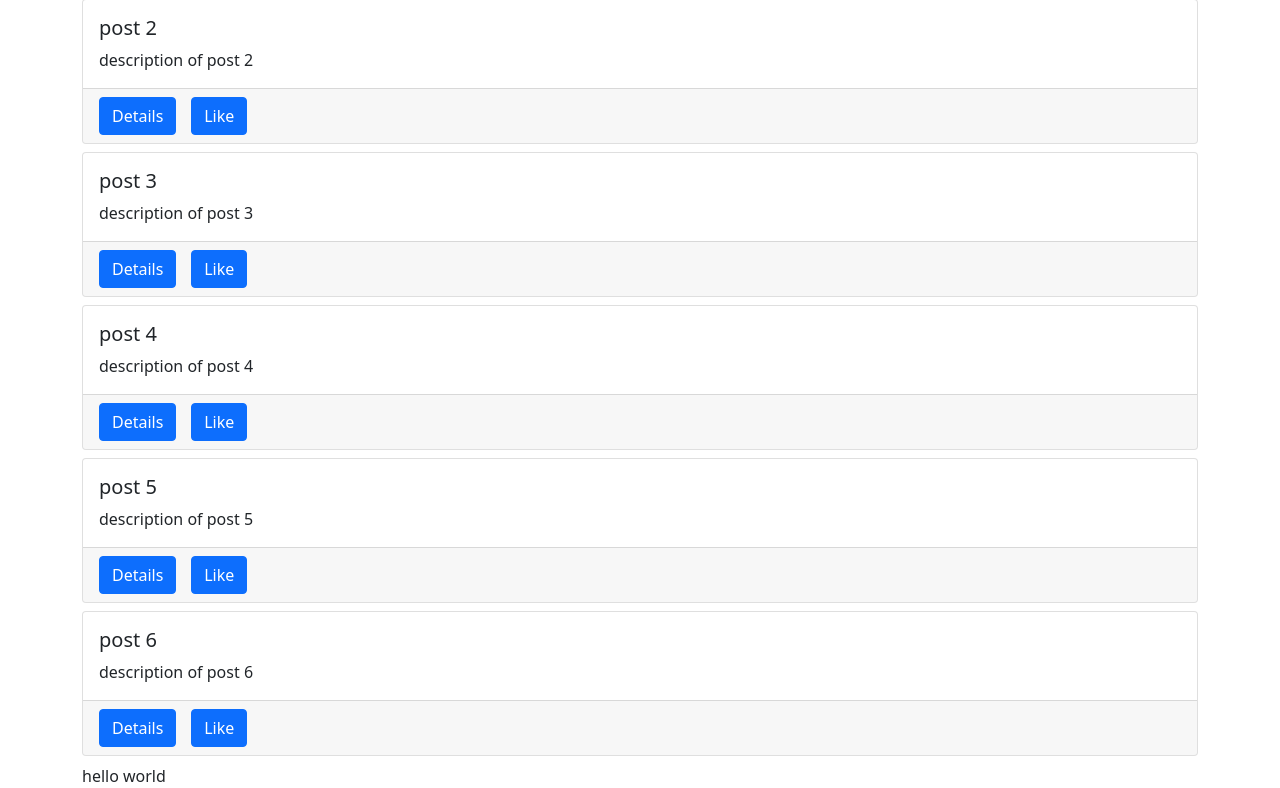
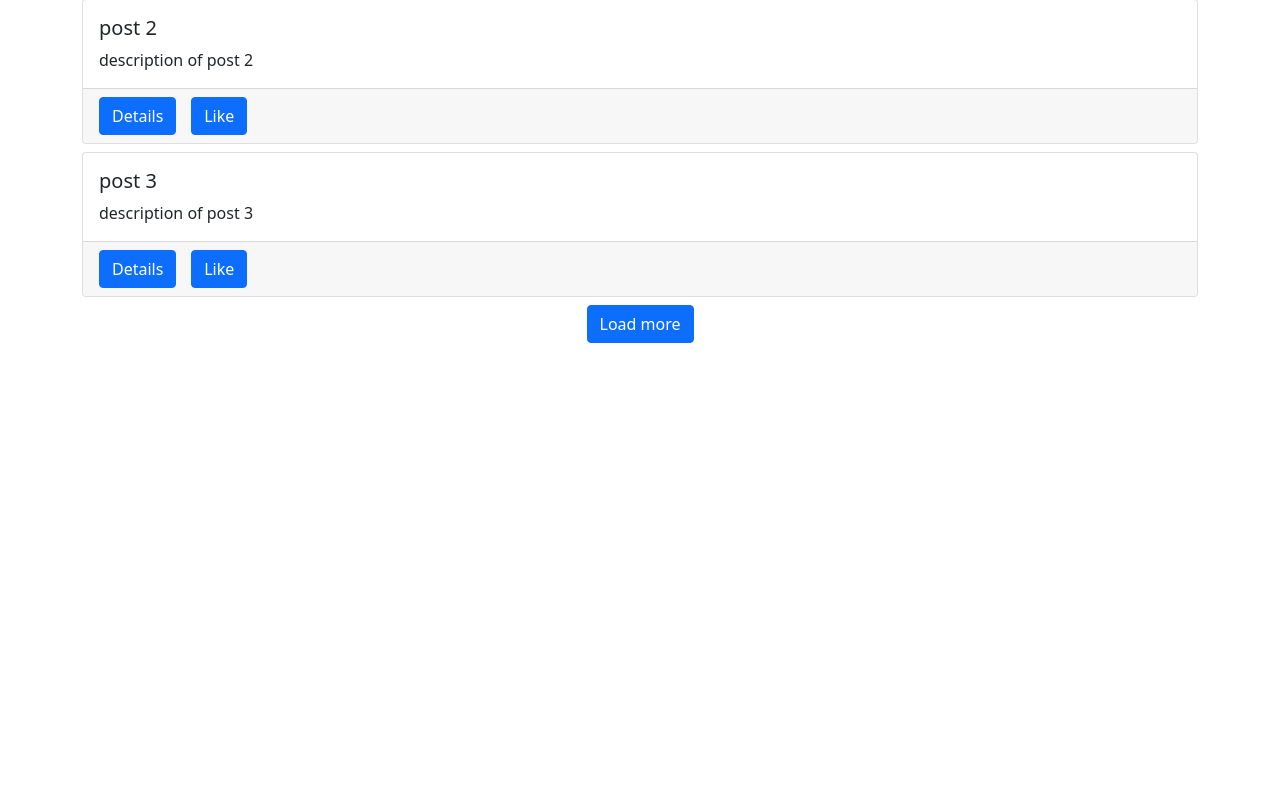
Before and after one commit to Mike-Lemelin/SENG2040-A4, a Django app: page / in a window 1280 px wide. Shown: the part 170-958 px from the top of the page. After the commit the page ends 513 px from the top, so only its background shows below. Run offline with Django 5.2, Linux system fonts and the light colour scheme; data comes from the database, SQL or seed files in the repository; data that the repository does not hold is empty; some libraries are stand-ins or nearby versions.

Commit message:
Added code to load more posts with the click of a button, then display a message when there are no more posts to load

```diff
--- a/dj_ajax/src/posts/static/posts/main.js
+++ b/dj_ajax/src/posts/static/posts/main.js
@@ -1,28 +1,21 @@
 console.log('hello world')
 
-const hellowWorldBox = document.getElementById('hello-world')
 const postsBox = document.getElementById('posts-box')
+const spinnerBox = document.getElementById('spinner-box')
+const loadBtn = document.getElementById('load-btn')
+const endBox = document.getElementById('end-box')
 
-hellowWorldBox.innerHTML = 'hello <b>world'
+let visible = 3
 
+const getData = () => {
     $.ajax({
         type: 'GET',
-    url: '/hello-world/',
-    success: function(response){
-        console.log('success', response)
-        hellowWorldBox.textContent = response.text
-    },
-    error: function(error){
-        console.log('error', error)
-    }
-})
-
-$.ajax({
-    type: 'GET',
-    url: '/data/',
+        url: `/data/${visible}/`,
         success: function(response){
             console.log(response)
             const data = response.data
+            setTimeout(()=>{
+                spinnerBox.classList.add('not-visible')
                 console.log(data)
                 data.forEach(el => {
                     postsBox.innerHTML += `
@@ -44,8 +37,26 @@ $.ajax({
                         </div>
                     `
                 });
+            }, 100)
+            console.log(response.size)
+            if (response.size === 0){
+                endBox.textContent = 'No posts added yet...'
+            }
+            else if(response.size <= visible){
+                loadBtn.classList.add('not-visible')
+                endBox.textContent = 'No more posts to load...'
+            }
         },
         error: function(response){
             console.log(error)
         }
     })
+}
+
+loadBtn.addEventListener('click', ()=>{
+    spinnerBox.classList.remove('not-visible')
+    visible += 3
+    getData()
+})
+
+getData()
--- a/dj_ajax/src/posts/templates/posts/main.html
+++ b/dj_ajax/src/posts/templates/posts/main.html
@@ -10,9 +10,11 @@ posts
 {% endblock title %}
 
 {% block content %}
+    <div id="posts-box"></div>
     <div id="spinner-box" class="text-center">
         <div id="spinner-border" role="status"></div>
     </div>
-    <div id="posts-box"></div>
-    <div id="hello-world"></div>
+    <div class="text-center mb-3" id="end-box">
+        <button class="btn btn-primary" id="load-btn">Load more</button>
+    </div>
 {% endblock content %}
--- a/dj_ajax/src/posts/urls.py
+++ b/dj_ajax/src/posts/urls.py
@@ -9,7 +9,7 @@ app_name = 'posts'
 
 urlpatterns = [
     path('', post_list_and_create, name='main-board'),
-    path('data/', load_post_data_view, name='posts-data'),
+    path('data/<int:num_posts>/', load_post_data_view, name='posts-data'),
 
     path('hello-world/', hello_world_view, name='hello-world'),
 ]
--- a/dj_ajax/src/posts/views.py
+++ b/dj_ajax/src/posts/views.py
@@ -8,7 +8,12 @@ def post_list_and_create(request):
     qs = Post.objects.all()
     return render(request, 'posts/main.html', {'qs':qs})
 
-def load_post_data_view(request):
+def load_post_data_view(request, num_posts):
+    visible = 3
+    upper = num_posts
+    lower = upper - visible
+    size = Post.objects.all().count()
+
     qs = Post.objects.all()
     data = []
     for obj in qs:
@@ -16,10 +21,11 @@ def load_post_data_view(request):
             'id': obj.id,
             'title': obj.title,
             'body': obj.body,
+            'liked': True if request.user in obj.liked.all() else False,
             'author': obj.author.user.username
         }
         data.append(item)
-    return JsonResponse({'data':data})
+    return JsonResponse({'data':data[lower:upper], 'size': size})
 
 def hello_world_view(request):
     return JsonResponse({'text': 'hello world'})
```
Lines whose indentation alone changed are shown as unchanged.
